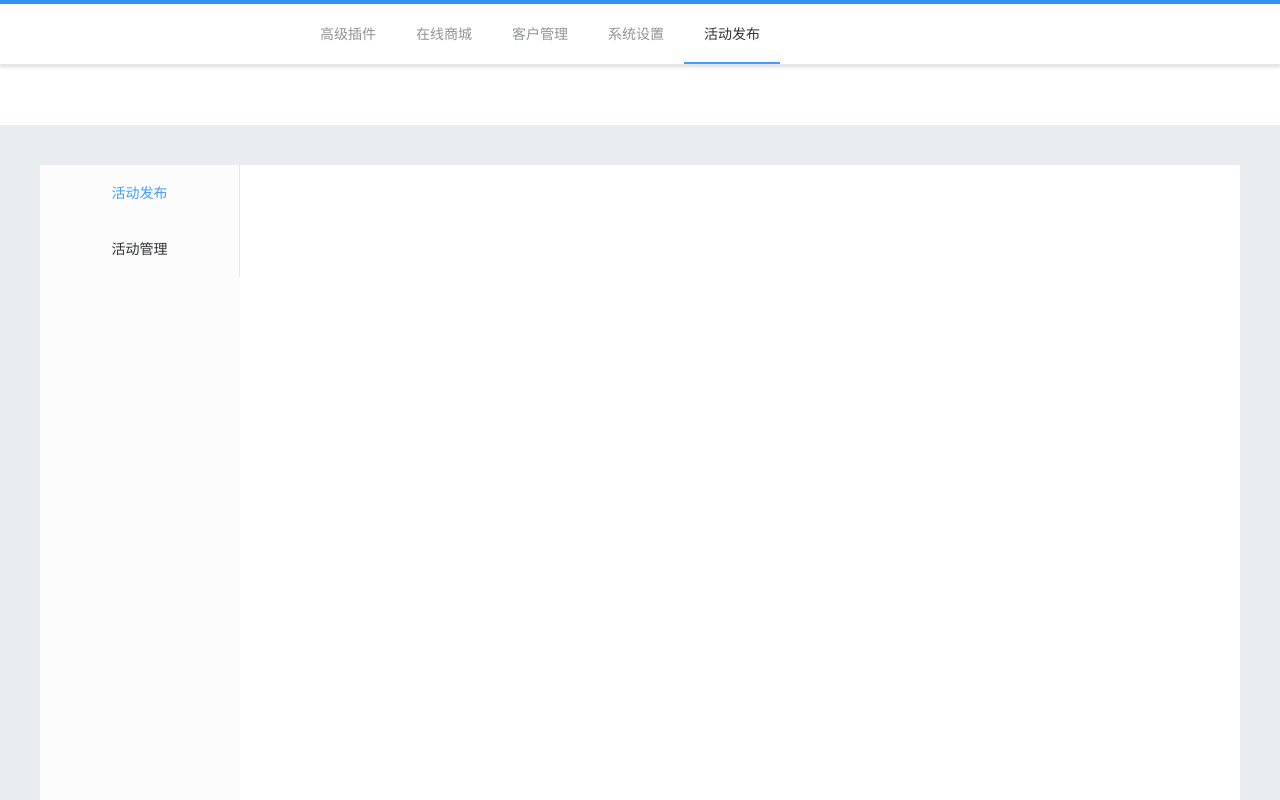
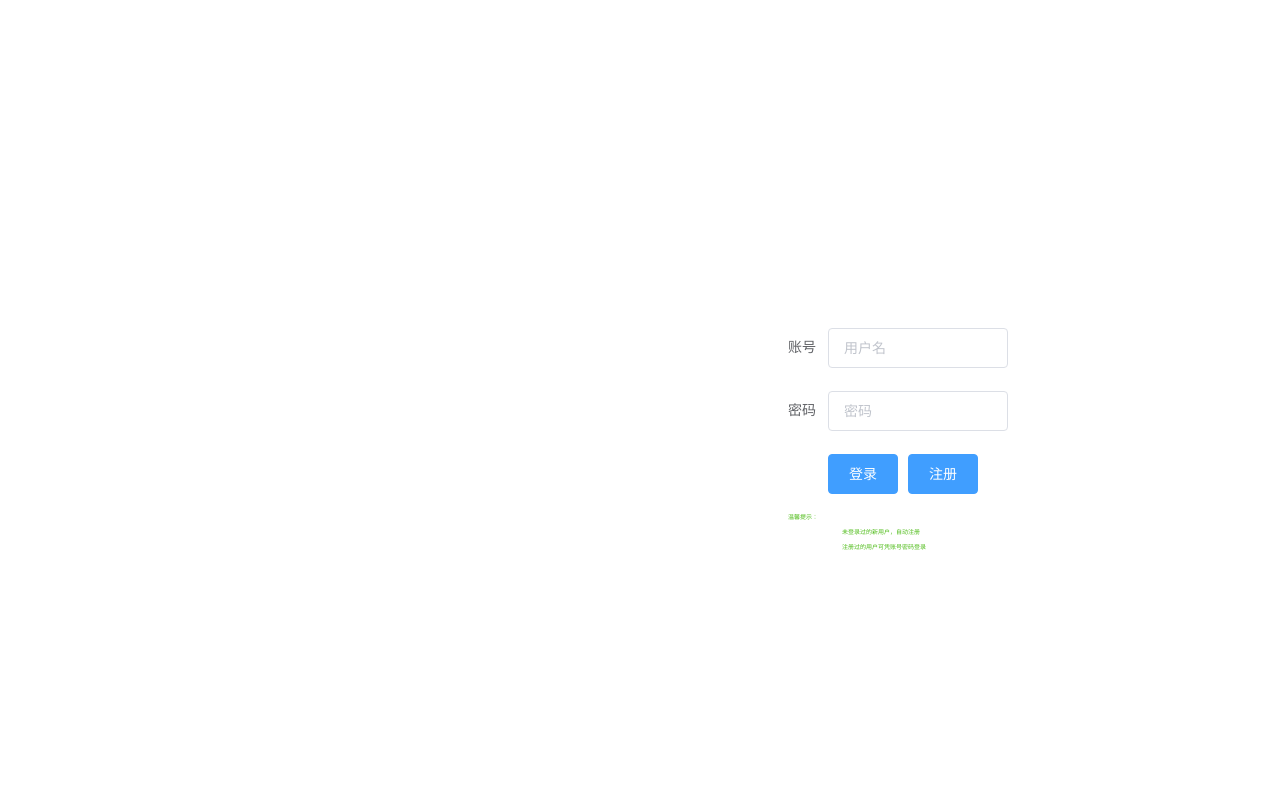
Before and after one commit to cloudbam/vue-element-app, a Vue app in the folder my-element/: page /#/ in a window 1280 px wide. Shown: the top 800 px of the page. Built offline with nearby package versions, Linux system fonts and the light colour scheme.

Commit message:
更新登录页面的localstore存储

```diff
--- a/my-element/package.json
+++ b/my-element/package.json
@@ -50,7 +50,7 @@
     "stylus-loader": "^3.0.2",
     "uglifyjs-webpack-plugin": "^1.1.1",
     "url-loader": "^0.5.8",
-    "vue-loader": "^13.3.0",
+    "vue-loader": "^13.7.2",
     "vue-style-loader": "^3.1.2",
     "vue-template-compiler": "^2.5.2",
     "webpack": "^3.6.0",
--- a/my-element/src/page/login.vue
+++ b/my-element/src/page/login.vue
@@ -1,68 +1,171 @@
 <template>
-<div id="index">
- <header class="header">
-        <el-row>
-            <el-col :span="24">
-              <el-menu default-active="5" class="el-menu-demo" mode="horizontal" @select="">
-                <el-menu-item index="1">高级插件</el-menu-item>
-                <el-menu-item index="2">在线商城</el-menu-item>
-                <el-menu-item index="3">客户管理</el-menu-item>
-                <el-menu-item index="4">系统设置</el-menu-item>
-                <el-menu-item index="5">活动发布</el-menu-item>
-              </el-menu>
-            </el-col>
-        </el-row>
-        </header>
-        <div style="position: relative;height: 60px;width: 100%;"></div>
+<div id="login_page">
 
-        <main>
-              <!-- 左侧导航 -->
-            <div class="main-left">
-              <el-menu default-active="/activePublic" class="el-menu-vertical-demo" :router="true">
-                <el-menu-item index="/activePublic" :class="{'isActive': active}">活动发布</el-menu-item>
-                <el-menu-item index="/activeManage" :class="{'isActive': !active}">活动管理</el-menu-item>
-              </el-menu>
-            </div>
+  <div class="page">
+    	<section class="form_contianer" v-show="showLogin">
+    <el-main>
+ <el-form ref="form" :model="form" label-width="80px" class="loginForm">
 
-              <!-- 右侧主内容区 -->
-              <div  class="main-right" >
+   <!--账号-->
+  <el-form-item label="账号" prop="username">
+     <span class="fa-tips"><i class="fa fa-user"></i></span>
+    <el-input placeholder="用户名" v-model="loginForm.username"></el-input>
+  </el-form-item>
 
-              </div>
-        </main>
+  <!--密码-->
+   <el-form-item label="密码" prop="password">
+      <span class="fa-tips"><i class="fa fa-lock"></i></span>
+    <el-input placeholder="密码" v-model="loginForm.password"></el-input>
+  </el-form-item>
+
+  <el-form-item class="but">
+    <el-button type="primary" @click="onSubmit('form')">登录</el-button>
+    <el-button type="primary" @click="onRegistered()">注册</el-button>
+  </el-form-item>
+  <div class="tiparea">
+						<p class="wxtip">温馨提示：</p>
+						<p class="tip">未登录过的新用户，自动注册</p>
+						<p class="tip">注册过的用户可凭账号密码登录</p>
+					</div>
+</el-form>
+    </el-main>
+    	</section>
+</div>
 
   </div>
 </template>
 
-<script >
+<script>
+
+	import * as mUtils from '../utils/mUtils.js'
 
   export default {
-    name:'Index',
-    data () {
+    data() {
       return {
-        radio:1,
-      };
+       loginForm: {
+					username: '',
+					password: ''
+        },
+        rules:{
+          uesername:[
+              {required:true,message:'请输入用户名',  trigger:'blur'},
+              {min:2,max:8,message:'长度在2到8个字母', trigger:'blur'}
+          ],
+          password:[
+            {required:true,message:'请输入密码',trigger:'blur'}
+          ]
+        },
+        showLogin:false,
+        ip:'',
+
+      }
+    },
+    //生命周期的mouted  在页面初始化的时候
+    mounted() {
+      this.showLogin=true;
+      // this.getip();  //在页面初始化的时候，就去获取公网ip
+    },
+
+    // 生命周期 computed
+    computed:{
+
+    },
+    methods: {
+
+      //显示信息
+      showMessage(type,message){
+        this.$message({
+          type:type,
+          message:message
+        });
+      },
+
+      //保存用户信息到缓存
+       saveUserInfo(){
+        const userinfo ={
+          username:this.loginForm.username
+        }
+        mUtils.setStore('userinfo',userinfo)
+       },
+
+      onSubmit(loginForm) {
+        console.log('submit!');
+        this.$refs[loginForm].validate((valid) => {
+          if(valid){
+            //用户登录的接口
+            let userinfo =this.loginForm;
+            let data = {
+              ip:this.ip,
+              url:''
+            }
+            let userData =Object.assign(userinfo ,data);
+            axios({
+              type:'get',
+              path:'/api/user/login',
+              data:userData,
+              fn:data=>{
+                console.log(data);
+                if(data.status ==1){
+                  this.saveUserInfo() //存入缓存 ，用于于显示用户名
+                  	// this.generateMenuPushIndex() //模拟动态生成菜单并定位到index
+                //  this.$store.dispatch('initleftMenu');  //设置左边菜单始终未展开状态
+                }else {
+                  this.$message.error('登录失败请重试')
+                }
+
+              }
+            })
+          } else {
+            this.$notify.error({
+              title:'错误',
+              message:'请输入正确的用户名密码',
+              offset:100
+            });
+            return false;
+          }
+        })
+      }
     }
   }
 </script>
 
 <style  lang="scss" rel="stylesheet/scss" >
+  .page{
+    // background-color: aqua;
+      position:relative;
+      left: 45rem;
+      top:18.75rem;
+      height: 300px;
+      width: 300px;
+  }
 
-body{margin: 0;}
-    #app {
-      min-width: 1200px;
-      margin: 0 auto;
-      font-family: "Helvetica Neue","PingFang SC",Arial,sans-serif;
+
+
+	.form-fade-enter-active, .form-fade-leave-active {
+	  	transition: all 1s;
+	}
+	.form-fade-enter, .form-fade-leave-active {
+	  	transform: translate3d(0, -50px, 0);
+	  	opacity: 0;
+  }
+  .loginForm {
+
+    .but{
+      position:absolute;
+      left: 1.25rem;
     }
-    /* 头部导航 */
-    header{z-index: 1000;min-width: 1200px;transition: all 0.5s ease;  border-top: solid 4px #3091F2;  background-color: #fff;  box-shadow: 0 2px 4px 0 rgba(0,0,0,.12),0 0 6px 0 rgba(0,0,0,.04);  }
-    header.header-fixed{position: fixed;top: 0;left: 0;right: 0;}
-    header .el-menu-demo{padding-left: 300px!important;}
+  }
+  .tiparea{
+    text-align:left;
+    margin-top:80px;
+    margin-left: 40px;
+		font-size: 6px;
+		color: #4cbb15;
+		.tip{
+			margin-left: 54px;
+		}
+	}
 
-    /* 主内容区 */
-      main{    display: -webkit-box;  display: -ms-flexbox;  display: flex;  min-height: 800px;  border: solid 40px #E9ECF1;  background-color: #FCFCFC;  }
-      main .main-left{text-align: center;width: 200px;float: left;}
-      main .main-right{-webkit-box-flex: 1;  -ms-flex: 1;  flex: 1;  background-color: #fff; padding: 50px 70px; }
-      main .el-menu{background-color: transparent!important;}
 
 
 </style>
--- /dev/null
+++ b/my-element/src/utils/mUtils.js
@@ -0,0 +1,34 @@
+/**
+ * 存储localStorage
+ * **/
+
+ export const setStore=(name, content) =>{
+
+    if(!name&&!password) return;
+    if(typeof content !=="string"){
+        content = JSON.stringify(content);
+    }
+
+    window.localStorage
+ }
+
+ /***
+  * 获取localStorage
+ */
+export const getStore =name =>{
+    if(!name) return;
+    var value =window.localStorage.getItem(name);
+    console.log(value);
+    if(value !==null) {
+       try {
+           value = JSON.parse(value);
+       } catch (e){
+           value = value
+       }
+    }
+}
+
+export const removeStore =name =>{
+    if(!name) return;
+    window.localStorage.removeItem(name);
+}
```
Also changed, not shown: 1 other file (tests, documents, lock files or other folders).
